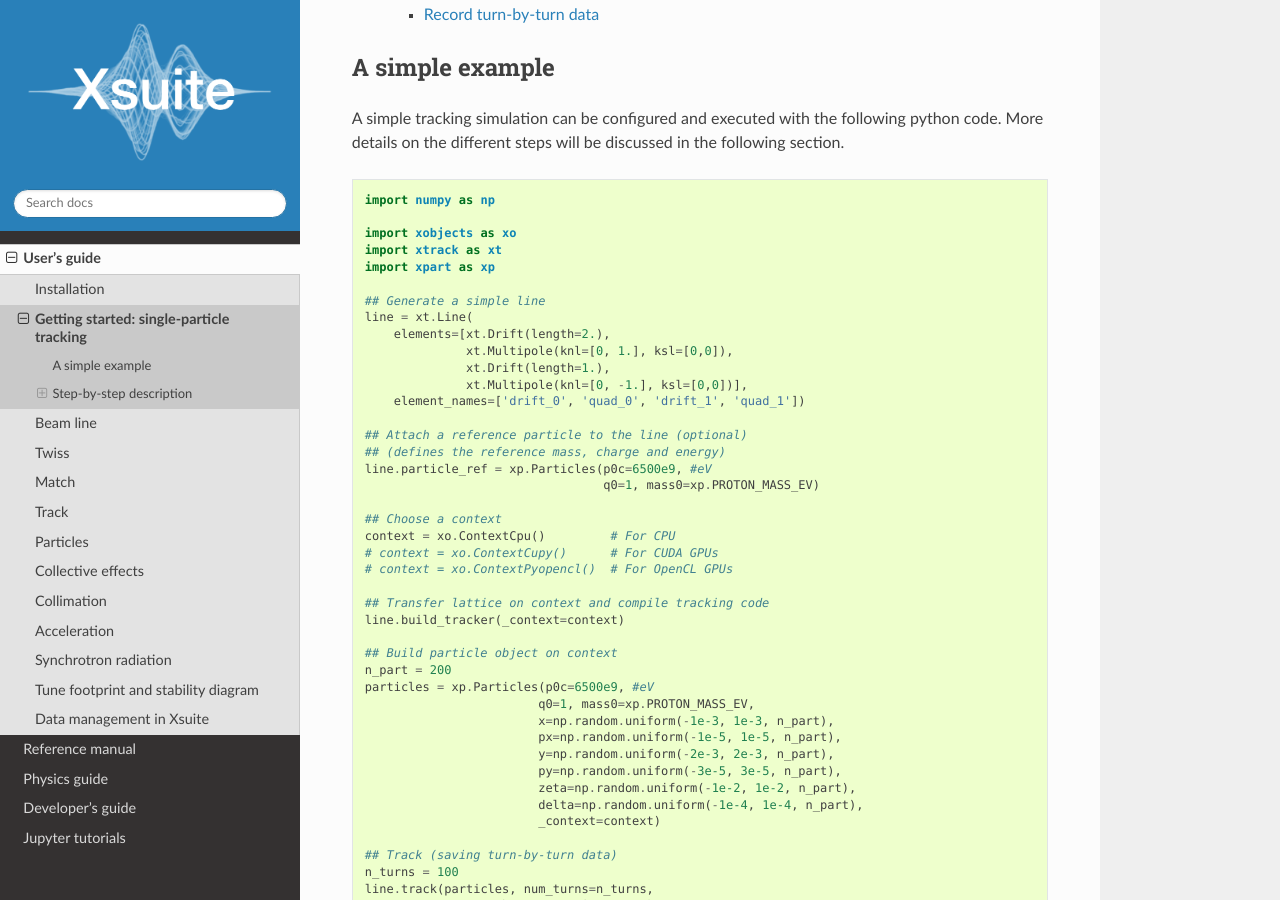
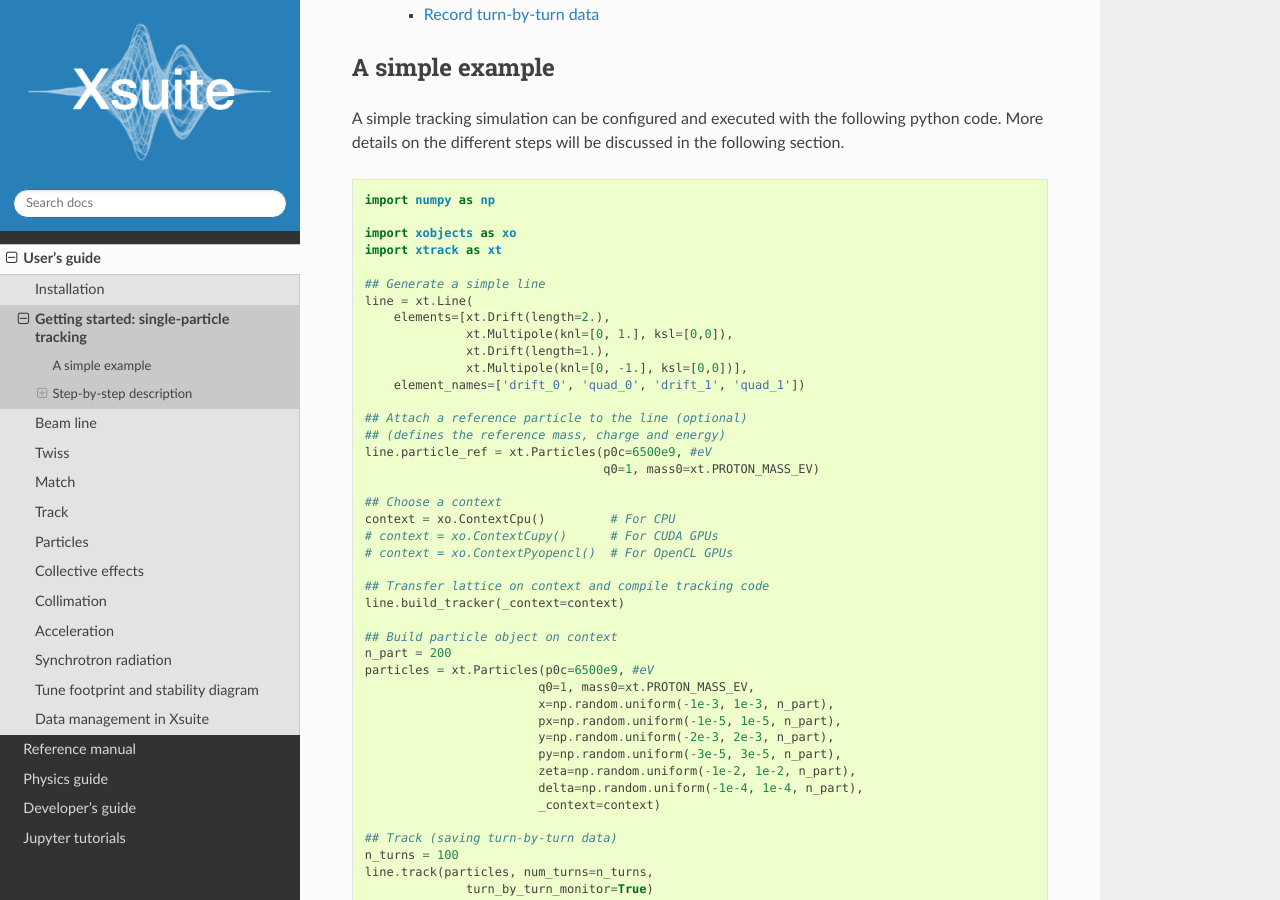
Before and after one commit to xsuite/xsuite, a Sphinx documentation site: the page built from docs/singlepart.rst, in a window 1280 px wide and 900 px high, scrolled down 553 px. Built offline with Sphinx 7.4.7 and the Read the Docs theme 2.0.0, drawn with Linux system fonts in a browser that asks for light colours.

Commit message:
Update doc

```diff
--- a/docs/collective_intro.rst
+++ b/docs/collective_intro.rst
@@ -25,7 +25,6 @@
 .. code-block:: python
 
     import xtrack as xt
-    import xpart as xp
 
     ## Generate a simple beam line including the spacecharge element
     myqf = xt.Multipole(knl=[0, 1.])
@@ -44,7 +43,7 @@
 
     ## Build particle object on context
     n_part = 200
-    particles = xp.Particles(_context=context,
+    particles = xt.Particles(_context=context,
                             p0c=6500e9,
                             x=np.random.uniform(-1e-3, 1e-3, n_part),
                             px=np.random.uniform(-1e-5, 1e-5, n_part),
--- a/docs/particlesmanip.rst
+++ b/docs/particlesmanip.rst
@@ -264,11 +264,11 @@
 .. code-block:: python
 
     import xobjects as xo
-    import xpart as xp
+    import xtrack as xt
 
     context = xo.ContextCupy()
 
-    particles = xp.Particles(_context=context, x=[1, 2, 3])
+    particles = xt.Particles(_context=context, x=[1, 2, 3])
 
     # Avoid the following (which does not work if a CPU context is chosen):
     # x_cpu = particles.x.get()
--- a/docs/singlepart.rst
+++ b/docs/singlepart.rst
@@ -21,7 +21,6 @@
 
     import xobjects as xo
     import xtrack as xt
-    import xpart as xp
 
     ## Generate a simple line
     line = xt.Line(
@@ -33,8 +32,8 @@
 
     ## Attach a reference particle to the line (optional)
     ## (defines the reference mass, charge and energy)
-    line.particle_ref = xp.Particles(p0c=6500e9, #eV
-                                     q0=1, mass0=xp.PROTON_MASS_EV)
+    line.particle_ref = xt.Particles(p0c=6500e9, #eV
+                                     q0=1, mass0=xt.PROTON_MASS_EV)
 
     ## Choose a context
     context = xo.ContextCpu()         # For CPU
@@ -46,8 +45,8 @@
 
     ## Build particle object on context
     n_part = 200
-    particles = xp.Particles(p0c=6500e9, #eV
-                            q0=1, mass0=xp.PROTON_MASS_EV,
+    particles = xt.Particles(p0c=6500e9, #eV
+                            q0=1, mass0=xt.PROTON_MASS_EV,
                             x=np.random.uniform(-1e-3, 1e-3, n_part),
                             px=np.random.uniform(-1e-5, 1e-5, n_part),
                             y=np.random.uniform(-2e-3, 2e-3, n_part),
@@ -198,8 +197,8 @@
 
 .. code-block:: python
 
-    line.particle_ref = xp.Particles(p0c=6500e9, #eV
-                                     q0=1, mass0=xp.PROTON_MASS_EV)
+    line.particle_ref = xt.Particles(p0c=6500e9, #eV
+                                     q0=1, mass0=xt.PROTON_MASS_EV)
 
 
 Create a Context (CPU or GPU)
@@ -253,8 +252,8 @@
 
     ## Build particle object on context
     n_part = 200
-    particles = xp.Particles(p0c=6500e9, #eV
-                            q0=1, ,mass0=xp.PROTON_MASS_EV,
+    particles = xt.Particles(p0c=6500e9, #eV
+                            q0=1, ,mass0=xt.PROTON_MASS_EV,
                             x=np.random.uniform(-1e-3, 1e-3, n_part),
                             px=np.random.uniform(-1e-5, 1e-5, n_part),
                             y=np.random.uniform(-2e-3, 2e-3, n_part),
```
Also changed, not shown: docs/pyhtinterface.rst (+3 -4 lines).
